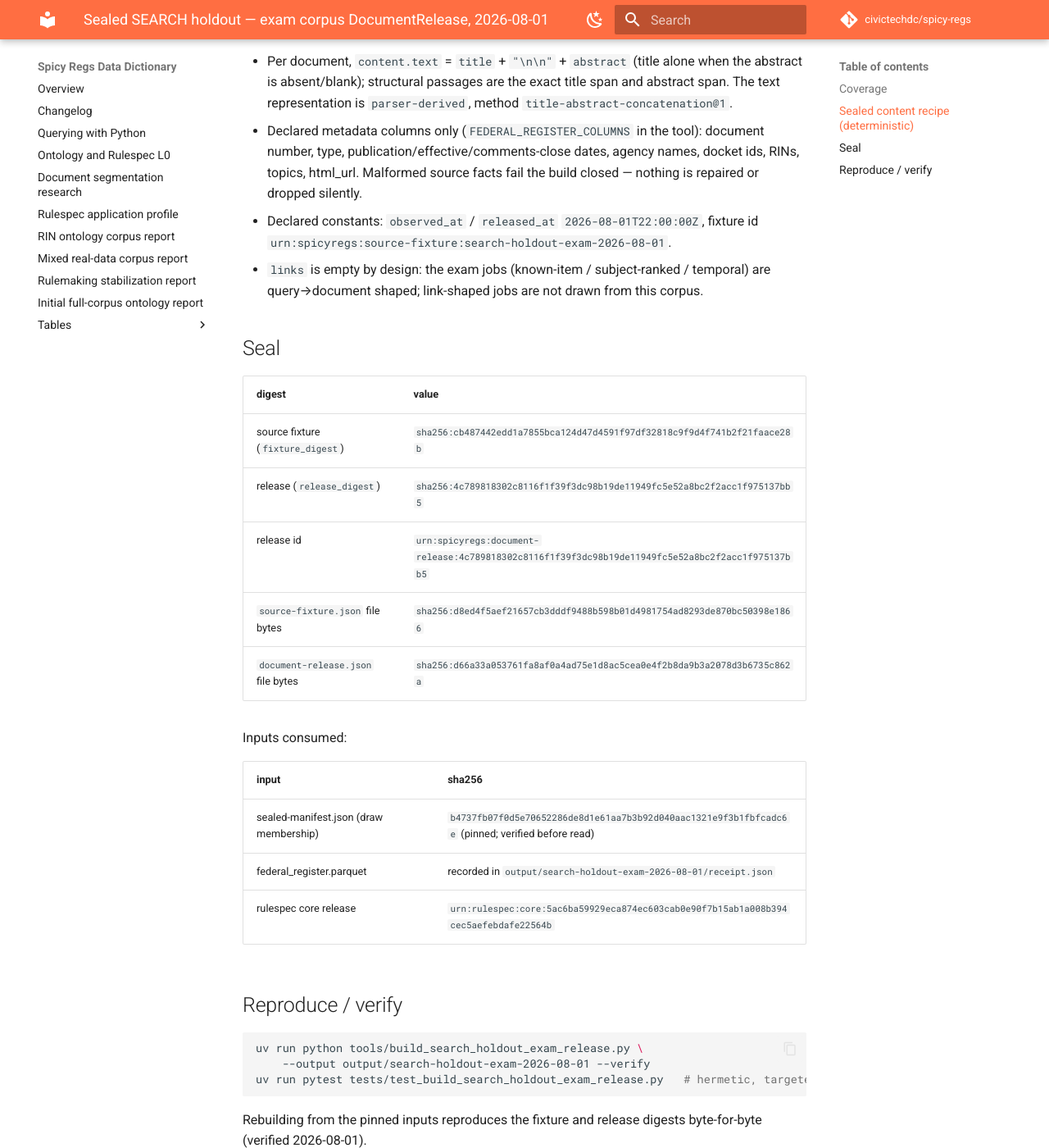
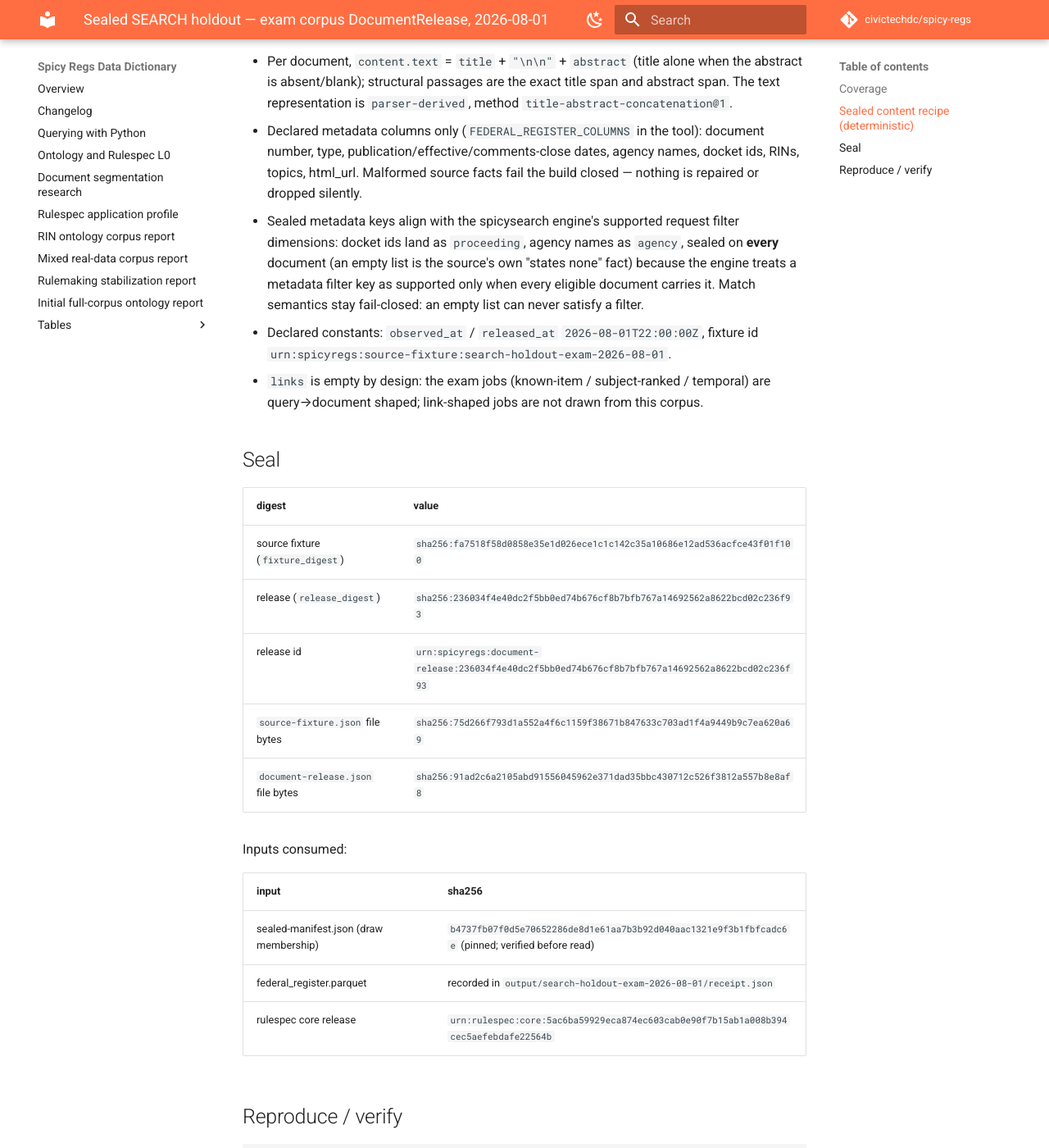
Before and after one commit to civictechdc/spicy-regs, an MkDocs documentation site: the page built from docs/evidence/search-holdout-exam-corpus-2026-08-01.md, in a window 1280 px wide and 1400 px high, scrolled down 1057 px. Shown: the whole window at 82% size. Built offline with MkDocs 1.6.1 and Material for MkDocs 9.7.7, drawn with Linux system fonts in a browser that asks for light colours; comment, search, counter and statistics services are not loaded.

Commit message:
fix(tools): seal engine-filterable metadata keys on every exam document
Docket ids land as 'proceeding' and agency names as 'agency', matching the
spicysearch engine's supported request filter dimensions exactly, and both
keys are sealed on every document (empty list = the source's own
'states none' fact) because the engine treats a metadata filter key as
supported only when every eligible document carries it. Match semantics
stay fail-closed: an empty list never satisfies a filter. Rebuilt and
re-verified byte-reproducible; digests re-pinned in the evidence doc.

Co-Authored-By: Claude Fable 5 <noreply@anthropic.com>

```diff
--- a/docs/evidence/search-holdout-exam-corpus-2026-08-01.md
+++ b/docs/evidence/search-holdout-exam-corpus-2026-08-01.md
@@ -41,6 +41,12 @@ spicysearch carries the same count.
   document number, type, publication/effective/comments-close dates, agency
   names, docket ids, RINs, topics, html_url. Malformed source facts fail the
   build closed — nothing is repaired or dropped silently.
+- Sealed metadata keys align with the spicysearch engine's supported request
+  filter dimensions: docket ids land as `proceeding`, agency names as
+  `agency`, sealed on **every** document (an empty list is the source's own
+  "states none" fact) because the engine treats a metadata filter key as
+  supported only when every eligible document carries it. Match semantics
+  stay fail-closed: an empty list can never satisfy a filter.
 - Declared constants: `observed_at` / `released_at` `2026-08-01T22:00:00Z`,
   fixture id `urn:spicyregs:source-fixture:search-holdout-exam-2026-08-01`.
 - `links` is empty by design: the exam jobs (known-item / subject-ranked /
@@ -51,11 +57,11 @@ spicysearch carries the same count.
 
 | digest | value |
 |---|---|
-| source fixture (`fixture_digest`) | `sha256:cb487442edd1a7855bca124d47d4591f97df32818c9f9d4f741b2f21faace28b` |
-| release (`release_digest`) | `sha256:4c789818302c8116f1f39f3dc98b19de11949fc5e52a8bc2f2acc1f975137bb5` |
-| release id | `urn:spicyregs:document-release:4c789818302c8116f1f39f3dc98b19de11949fc5e52a8bc2f2acc1f975137bb5` |
-| `source-fixture.json` file bytes | `sha256:d8ed4f5aef21657cb3dddf9488b598b01d4981754ad8293de870bc50398e1866` |
-| `document-release.json` file bytes | `sha256:d66a33a053761fa8af0a4ad75e1d8ac5cea0e4f2b8da9b3a2078d3b6735c862a` |
+| source fixture (`fixture_digest`) | `sha256:fa7518f58d0858e35e1d026ece1c1c142c35a10686e12ad536acfce43f01f100` |
+| release (`release_digest`) | `sha256:236034f4e40dc2f5bb0ed74b676cf8b7bfb767a14692562a8622bcd02c236f93` |
+| release id | `urn:spicyregs:document-release:236034f4e40dc2f5bb0ed74b676cf8b7bfb767a14692562a8622bcd02c236f93` |
+| `source-fixture.json` file bytes | `sha256:75d266f793d1a552a4f6c1159f38671b847633c703ad1f4a9449b9c7ea620a69` |
+| `document-release.json` file bytes | `sha256:91ad2c6a2105abd91556045962e371dad35bbc430712c526f3812a557b8e8af8` |
 
 Inputs consumed:
 
```
Also changed, not shown: 2 other files.
